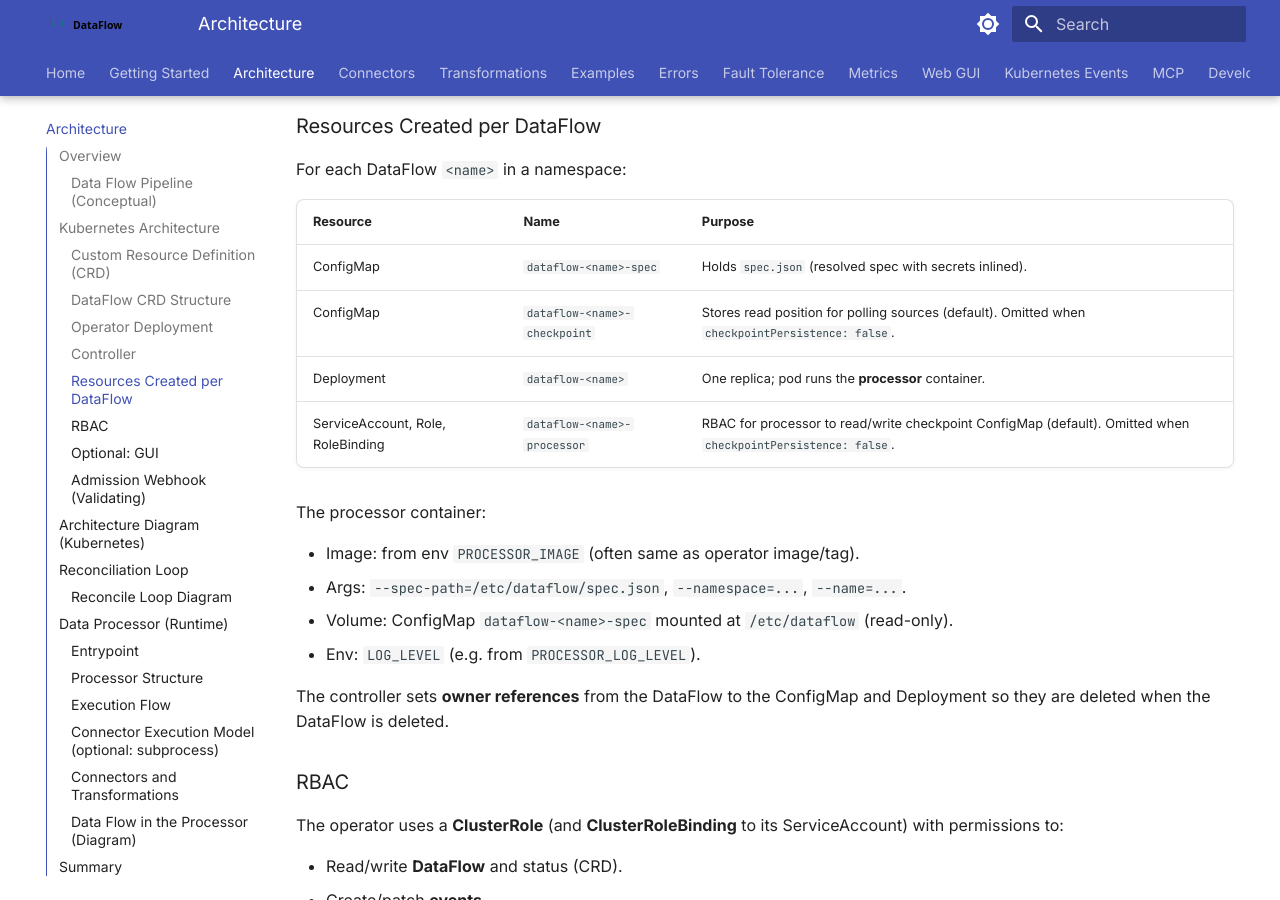
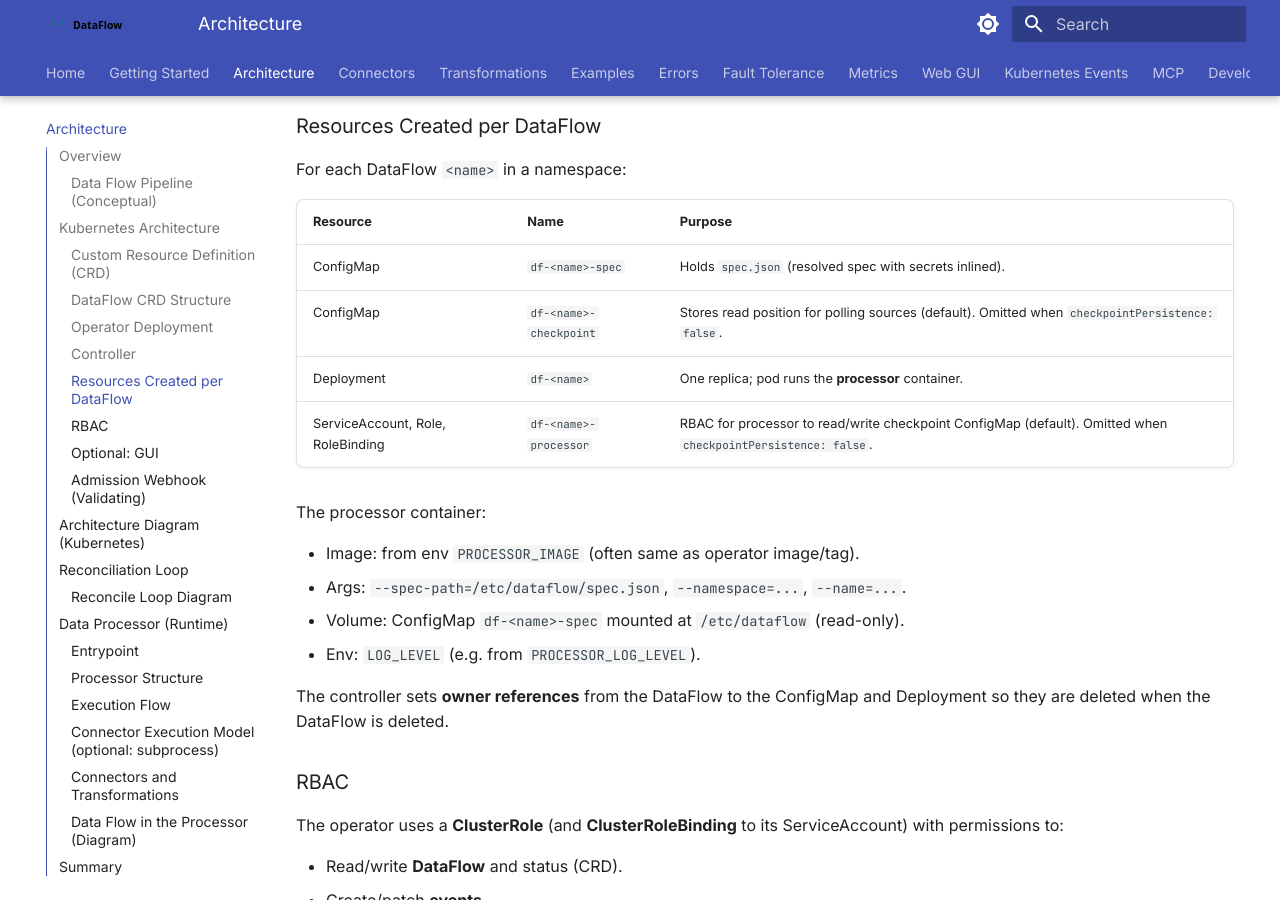
Before and after one commit to dataflow-operator/docs, an MkDocs documentation site: the page built from docs/en/architecture.md, in a window 1280 px wide and 900 px high, scrolled down 2356 px. Built offline with MkDocs 1.6.1 and Material for MkDocs 9.7.7, drawn with Linux system fonts in a browser that asks for light colours; some of the changed text lies outside the part shown.

Commit message:
Rename k8s resource

```diff
--- a/docs/en/architecture.md
+++ b/docs/en/architecture.md
@@ -114,16 +114,16 @@ For each DataFlow `<name>` in a namespace:
 
 | Resource | Name | Purpose |
 |----------|------|---------|
-| ConfigMap | `dataflow-<name>-spec` | Holds `spec.json` (resolved spec with secrets inlined). |
-| ConfigMap | `dataflow-<name>-checkpoint` | Stores read position for polling sources (default). Omitted when `checkpointPersistence: false`. |
-| Deployment | `dataflow-<name>` | One replica; pod runs the **processor** container. |
-| ServiceAccount, Role, RoleBinding | `dataflow-<name>-processor` | RBAC for processor to read/write checkpoint ConfigMap (default). Omitted when `checkpointPersistence: false`. |
+| ConfigMap | `df-<name>-spec` | Holds `spec.json` (resolved spec with secrets inlined). |
+| ConfigMap | `df-<name>-checkpoint` | Stores read position for polling sources (default). Omitted when `checkpointPersistence: false`. |
+| Deployment | `df-<name>` | One replica; pod runs the **processor** container. |
+| ServiceAccount, Role, RoleBinding | `df-<name>-processor` | RBAC for processor to read/write checkpoint ConfigMap (default). Omitted when `checkpointPersistence: false`. |
 
 The processor container:
 
 - Image: from env `PROCESSOR_IMAGE` (often same as operator image/tag).
 - Args: `--spec-path=/etc/dataflow/spec.json`, `--namespace=...`, `--name=...`.
-- Volume: ConfigMap `dataflow-<name>-spec` mounted at `/etc/dataflow` (read-only).
+- Volume: ConfigMap `df-<name>-spec` mounted at `/etc/dataflow` (read-only).
 - Env: `LOG_LEVEL` (e.g. from `PROCESSOR_LOG_LEVEL`).
 
 The controller sets **owner references** from the DataFlow to the ConfigMap and Deployment so they are deleted when the DataFlow is deleted.
@@ -195,13 +195,13 @@ For each DataFlow, the controller runs the following steps (on create, update, o
    Use **SecretResolver** to substitute all `SecretRef` fields in the spec with values from Kubernetes Secrets. Result: **resolved spec**.
 
 3. **ConfigMap**
-   Create or update the ConfigMap `dataflow-<name>-spec` with key `spec.json` = JSON of the resolved spec. Set controller reference to the DataFlow.
+   Create or update the ConfigMap `df-<name>-spec` with key `spec.json` = JSON of the resolved spec. Set controller reference to the DataFlow.
 
 4. **Checkpoint ConfigMap and RBAC** (when `checkpointPersistence` is not `false`, default: enabled)
-   Create ConfigMap `dataflow-<name>-checkpoint` and RBAC (ServiceAccount, Role, RoleBinding) so the processor pod can read/write the checkpoint. The processor persists source read position (lastReadID, lastReadChangeTime) there, reducing duplicates on restart.
+   Create ConfigMap `df-<name>-checkpoint` and RBAC (ServiceAccount, Role, RoleBinding) so the processor pod can read/write the checkpoint. The processor persists source read position (lastReadID, lastReadChangeTime) there, reducing duplicates on restart.
 
 5. **Deployment**
-   Create or update the Deployment `dataflow-<name>`: processor image, volume from the spec ConfigMap, args and env as above. When checkpoint persistence is enabled, set `serviceAccountName` so the pod uses the dedicated ServiceAccount. Use resources/affinity from DataFlow spec if set. Set controller reference to the DataFlow.
+   Create or update the Deployment `df-<name>`: processor image, volume from the spec ConfigMap, args and env as above. When checkpoint persistence is enabled, set `serviceAccountName` so the pod uses the dedicated ServiceAccount. Use resources/affinity from DataFlow spec if set. Set controller reference to the DataFlow.
 
 6. **Deployment status**
    Read the Deployment; set DataFlow status **Phase** and **Message** from it (e.g. `Running` when `ReadyReplicas > 0`, `Pending` when replicas are starting, `Error` when no replicas).
```
Also changed, not shown: docs/en/examples.md (+2 -2 lines), docs/en/fault-tolerance.md (+1 -1 lines), docs/ru/architecture.md (+8 -8 lines), docs/ru/examples.md (+2 -2 lines), docs/ru/fault-tolerance.md (+1 -1 lines).
